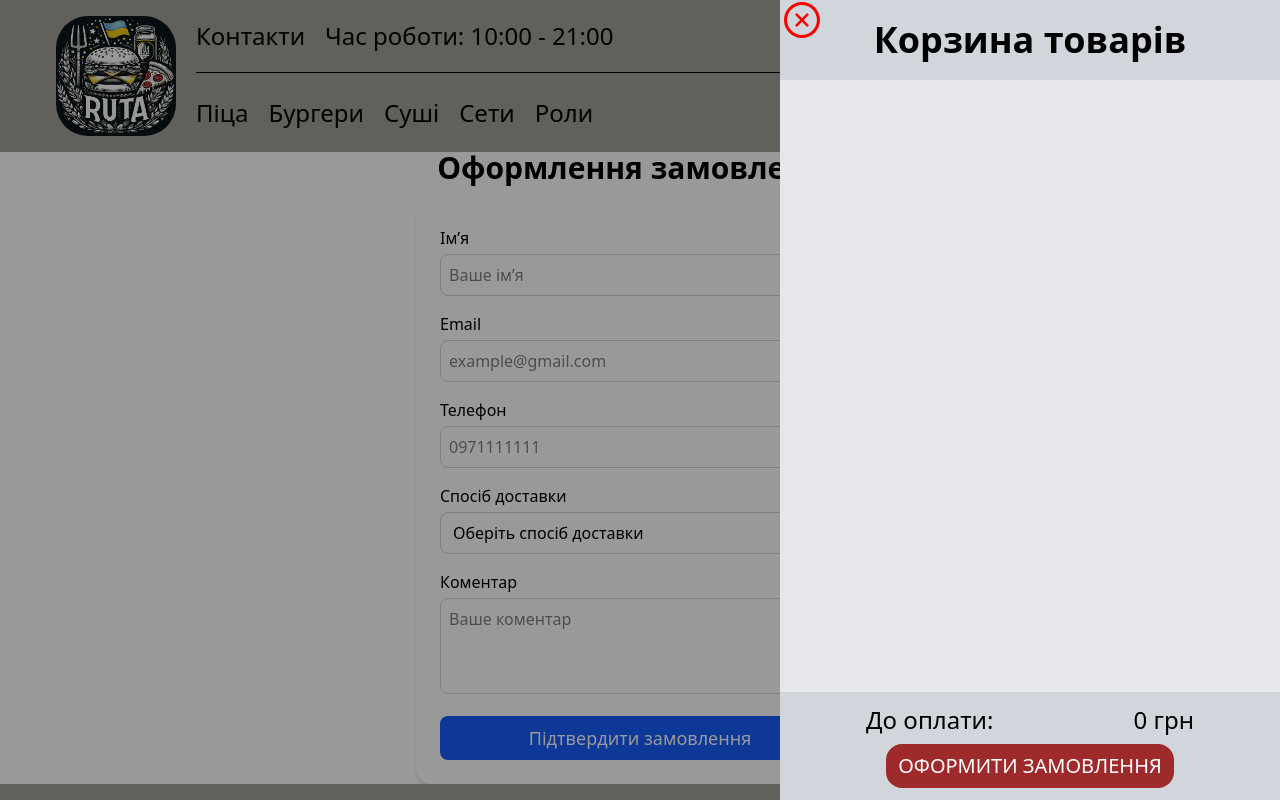
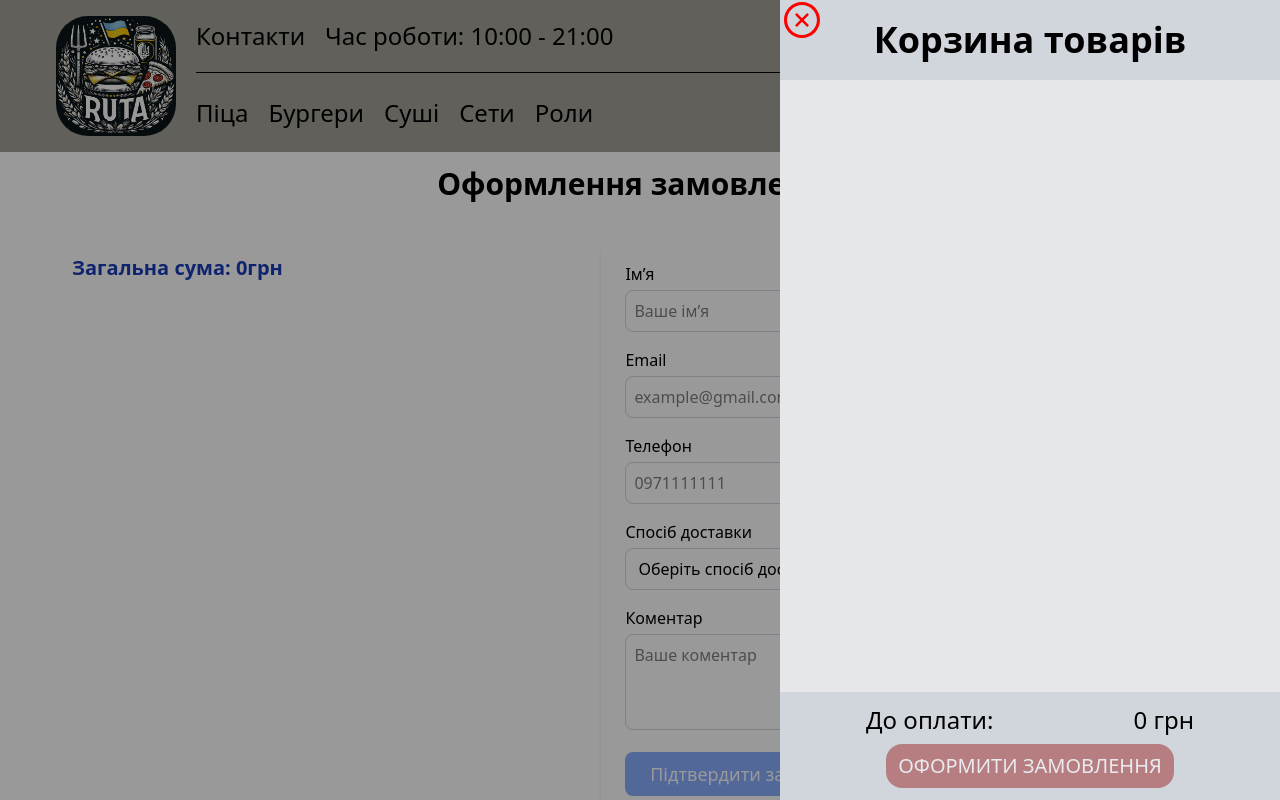
Before and after one commit to IgorPortyanko/exam-3, a React (Vite) app in the folder ui/: page /checkout in a window 1280 px wide. Both pictures are taken after a click on the element 1206 px from the left and 112 px from the top of the page. Shown: the top 800 px of the page. Built offline with nearby package versions, Linux system fonts and the light colour scheme.

Commit message:
add features

```diff
--- a/ui/src/components/auth/AuthPage.jsx
+++ b/ui/src/components/auth/AuthPage.jsx
@@ -17,7 +17,7 @@ const AuthPage = () => {
     });
 
     const onSubmit = (data) => {
-        console.log("📨 Надсилаємо дані:", data);
+        console.log("Надсилаємо дані:", data);
         localStorage.setItem("userData", JSON.stringify(data));
         reset();
     };
--- a/ui/src/components/cart/CartModal.jsx
+++ b/ui/src/components/cart/CartModal.jsx
@@ -30,8 +30,9 @@ const CartModal = ({ onClose }) => {
                     </div>
                     <Link to='./checkout'>
                         <button
-                            className='text-xl bg-[#9e2a2b] text-white py-2 px-3 rounded-2xl mx-auto block'
+                            className={`text-xl bg-[#9e2a2b] text-white py-2 px-3 rounded-2xl mx-auto block ${(total===0)? 'opacity-50': 'opacity-100'} `}
                             onClick={onClose}
+                            disabled={total===0}
                         >
                             ОФОРМИТИ ЗАМОВЛЕННЯ
                         </button>
--- /dev/null
+++ b/ui/src/components/checkout/CartSummary.jsx
@@ -0,0 +1,22 @@
+import { useSelector } from "react-redux"
+import { selectTotalSum } from "../../store/cartSlice"
+import CartSummaryItem from "./CartSummaryItem"
+
+const CartSummary = () => {
+
+    const cart = useSelector(state => state.cart.cart)
+    const sum = useSelector(selectTotalSum)
+
+    return (
+        <div className="px-4">
+            <ul className="mb-4">
+                {cart.map(item =>
+                    <CartSummaryItem key={item.id} item={item}/>
+                )}
+            </ul>
+            <p className="text-xl text-blue-800 font-bold">Загальна сума: {sum}грн</p>
+        </div>
+    )
+}
+
+export default CartSummary
--- /dev/null
+++ b/ui/src/components/checkout/CartSummaryItem.jsx
@@ -0,0 +1,18 @@
+
+
+const CartSummaryItem = ({ item }) => {
+
+    return (
+
+        <li className="border-b flex items-center justify-between">
+            <span className="mr-2">{item.name}</span>
+            <div>
+                <span className="mr-2">{item.number}шт</span>
+                <span>{item.price}грн</span>
+            </div>
+        </li>
+
+    )
+}
+
+export default CartSummaryItem
--- a/ui/src/components/checkout/CheckoutPage.jsx
+++ b/ui/src/components/checkout/CheckoutPage.jsx
@@ -1,5 +1,7 @@
 import { useForm, Controller } from "react-hook-form";
 import { useEffect, useState } from "react";
+import { useDispatch } from "react-redux";
+import { clearCart } from "../../store/cartSlice";
 import InputName from "../form/InputName";
 import InputTel from "../form/InputTel";
 import InputEmail from "../form/InputEmail";
@@ -9,6 +11,7 @@ import InputNumber from "../form/InputNumber";
 import PaymentMethod from "../form/PaymentMethod";
 import InputComment from "../form/InputComment";
 import SelectDeliveryMethod from "../form/SelectDeliveryMethod";
+import CartSummary from "./CartSummary";
 
 const CheckoutPage = () => {
     const {
@@ -16,12 +19,13 @@ const CheckoutPage = () => {
         handleSubmit,
         reset,
         control,
-        formState: { errors, isValid, isSubmitting },
+        formState: { errors, isValid, isSubmitting, isSubmitSuccessful },
     } = useForm({
         mode: "onChange",
     });
 
     const [isDelivery, setIsDelivery] = useState(false)
+    const dispatch = useDispatch()
 
     useEffect(() => {
         const saved = localStorage.getItem("userData");
@@ -30,17 +34,28 @@ const CheckoutPage = () => {
         }
     }, [reset]);
 
+    useEffect(() => {
+        if (isSubmitSuccessful) {
+            dispatch(clearCart());
+        }
+    }, [isSubmitSuccessful, dispatch]);
+
     const onSubmit = (data) => {
         console.log("Надсилаємо дані:", data);
         reset();
     };
 
     return (
-        <div>
-            <h2 className="text-2xl font-semibold text-center mb-4 md:text-3xl">Оформлення замовлення</h2>
+        <div className="p-4 max-w-[1200px] mx-auto">
+            <h2 className="text-2xl font-semibold text-center mb-4 md:text-3xl md:mb-9">Оформлення замовлення</h2>
+            <div className="md:flex ">
+                {!isSubmitSuccessful
+                   ? <CartSummary />
+                   : <p className="text-center my-5 text-2xl text-green-700 px-4">Ваш заказ прийнято, дякуємо, що обираєте нас</p>
+                }
                 <form
                     onSubmit={handleSubmit(onSubmit)}
-                className="max-w-md mx-auto bg-white shadow-md rounded-2xl p-6 space-y-4"
+                    className="min-w-xs  max-w-md mx-auto bg-white shadow-md rounded-2xl p-6 space-y-4"
                 >
                     <InputName register={register} errors={errors} />
                     <InputEmail register={register} errors={errors} />
@@ -98,6 +113,9 @@ const CheckoutPage = () => {
                     />
                 </form>
             </div>
+
+
+        </div>
     )
 }
 
--- a/ui/src/components/form/SubmitButton.jsx
+++ b/ui/src/components/form/SubmitButton.jsx
@@ -1,6 +1,6 @@
 
 
-const SubmitButton = ({isValid, isSubmitting, title}) => {
+const SubmitButton = ({ isValid, isSubmitting, title }) => {
 
     return (
         <button
@@ -8,9 +8,14 @@ const SubmitButton = ({isValid, isSubmitting, title}) => {
             disabled={!isValid || isSubmitting}
             className={`w-full py-2 rounded-lg text-white text-lg cursor-pointer transition
                     ${isSubmitting
-                    ? "bg-gray-400 cursor-not-allowed"
-                    : "bg-blue-600 hover:bg-blue-700"
-                }`}
+                        ? "bg-gray-400 cursor-not-allowed"
+                        : "bg-blue-600 hover:bg-blue-700"
+                    }
+                    ${!isValid
+                        ? "opacity-50 cursor-not-allowed"
+                        : "hover:bg-blue-600"
+                    }
+                `}
         >
             {title}
         </button>
--- a/ui/src/components/pizza/PizzaMenuCard.jsx
+++ b/ui/src/components/pizza/PizzaMenuCard.jsx
@@ -25,7 +25,7 @@ const PizzaMenuCard = (props) => {
     }
 
     const item = {
-        id: props.id+props.name,
+        id: props.id+props.name+price,
         name: props.name,
         img: `./src/assets/img/pizza/${props.img}`,
         price: price
--- a/ui/src/store/cartSlice.js
+++ b/ui/src/store/cartSlice.js
@@ -42,11 +42,15 @@ const cartSlice = createSlice({
             if (item && item.number > 1) item.number--
             addCartToLocalStorage(state)
         },
+        clearCart: (state) => {
+            state.cart = []
+            addCartToLocalStorage(state)
+        }
     }
 })
 
 export const cartReducer = cartSlice.reducer
-export const { initializeCart, addToCart, deleteFromCart, increment, decrement } = cartSlice.actions
+export const { initializeCart, addToCart, deleteFromCart, increment, decrement, clearCart } = cartSlice.actions
 
 export const selectTotalSum = (state) =>
     state.cart.cart.reduce((acc, item) => acc + item.price * item.number, 0);
```
Also changed, not shown: 1 other file (tests, documents, lock files or other folders). Lines whose indentation alone changed are shown as unchanged.
